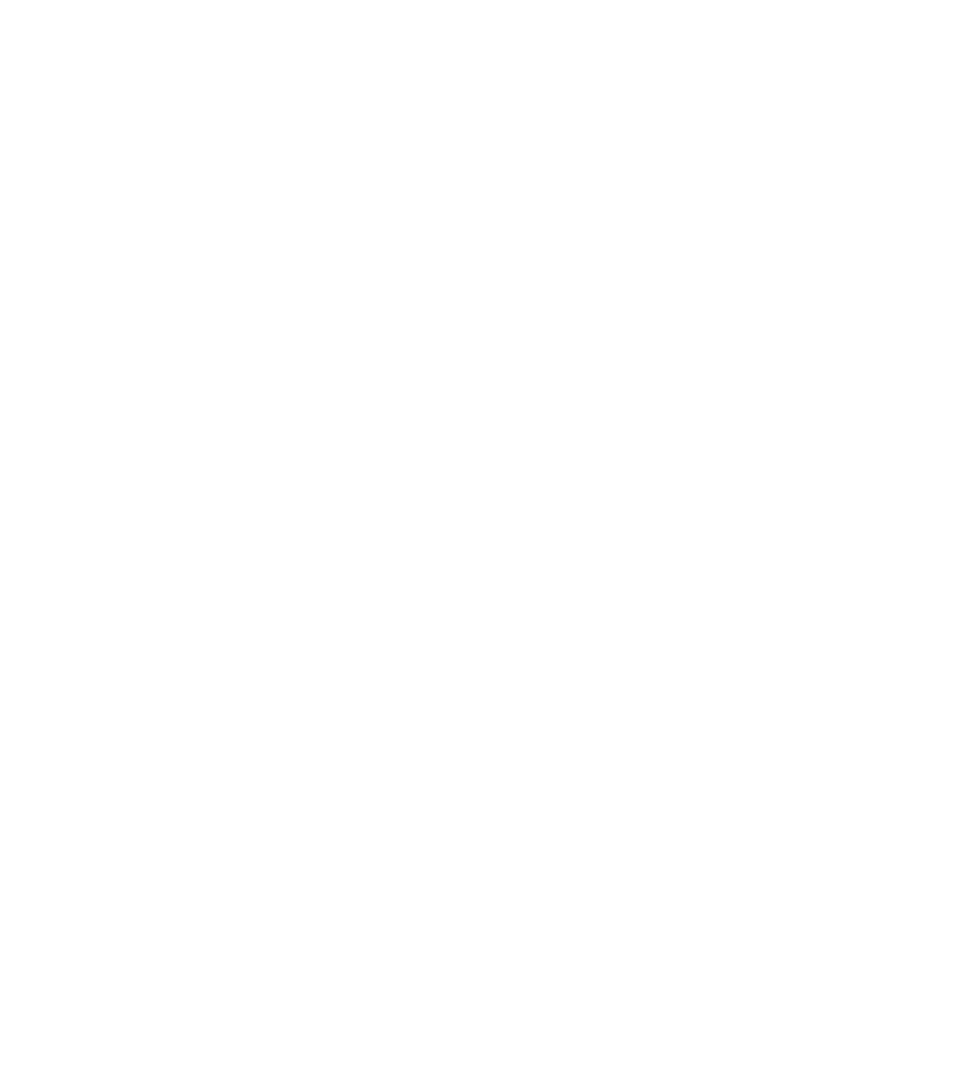
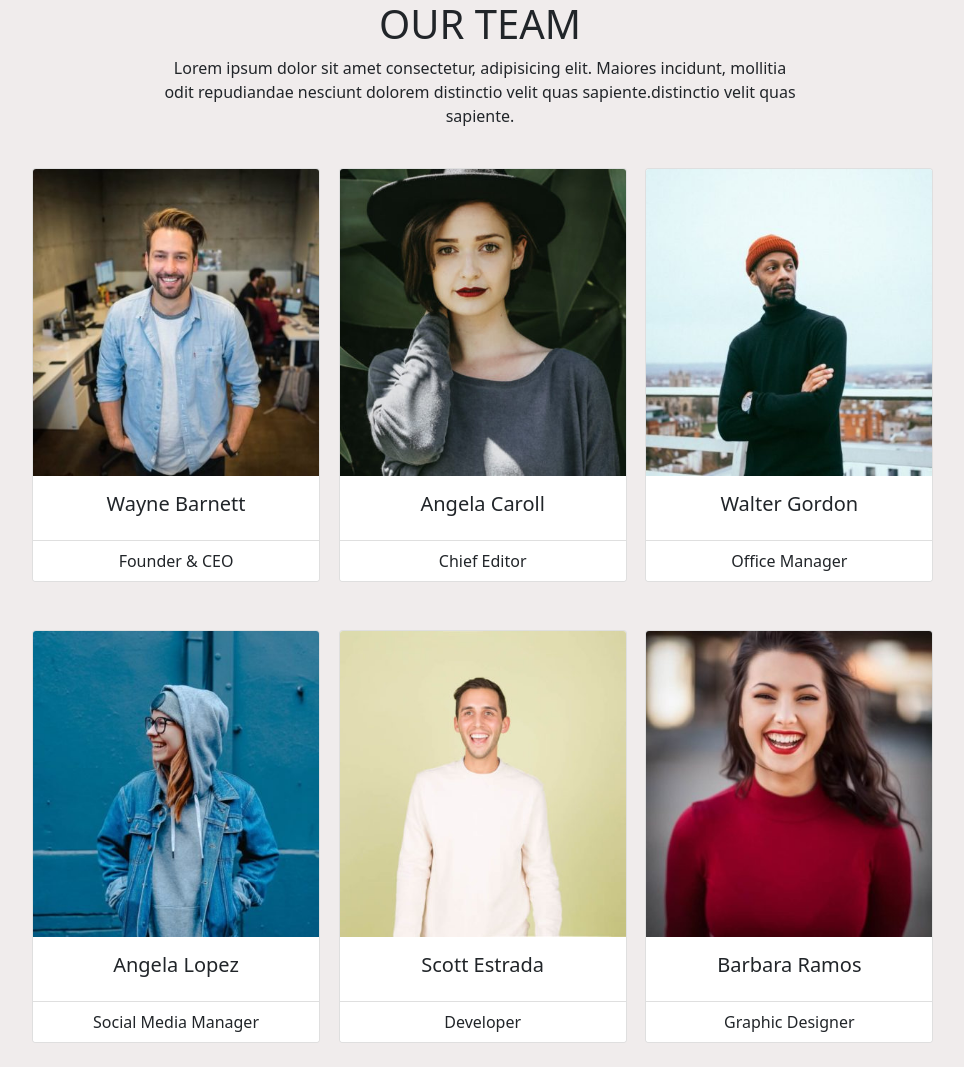
Before and after one commit to AbdelhamidAyadi/js-our-team, a plain HTML site: page index.html in a window 1280 px wide. Shown: the whole page, without its empty margins (160-1124 px from the left). Before the commit the page ends 800 px from the top, so only its background shows below. Drawn offline with nearby package versions, Linux system fonts and the light colour scheme.

Commit message:
Final commit.

```diff
--- /dev/null
+++ b/asset/css/style.css
@@ -0,0 +1,6 @@
+.container_costum{
+    margin: 0 15%;
+}
+body{
+    background-color: rgb(240, 236, 236);
+}
--- a/asset/js/main.js
+++ b/asset/js/main.js
@@ -0,0 +1,51 @@
+let team = [{
+        'name': 'Wayne Barnett',
+        'role': 'Founder & CEO',
+        'picture': 'wayne-barnett-founder-ceo.jpg'
+    },
+    {
+        'name': 'Angela Caroll',
+        'role': 'Chief Editor',
+        'picture': 'angela-caroll-chief-editor.jpg'
+    },
+    {
+        'name': 'Walter Gordon',
+        'role': 'Office Manager',
+        'picture': 'walter-gordon-office-manager.jpg'
+    },
+    {
+        'name': 'Angela Lopez',
+        'role': 'Social Media Manager',
+        'picture': 'angela-lopez-social-media-manager.jpg'
+    },
+    {
+        'name': 'Scott Estrada',
+        'role': 'Developer',
+        'picture': 'scott-estrada-developer.jpg'
+    },
+    {
+        'name': 'Barbara Ramos',
+        'role': 'Graphic Designer',
+        'picture': 'barbara-ramos-graphic-designer.jpg'
+    },
+
+];
+
+for (var key in team) {
+    document.getElementById("container").innerHTML += `
+    <div class="col text-center py-4  " >
+    <div class="card mx-auto" style="width: 18rem;">
+            <img src="./asset/img/${team[key]["picture"]}" class="card-img-top" alt="...">
+            <div class="card-body">
+              <h5 class="card-title">${team[key]["name"]}</h5>
+            </div>
+            <ul class="list-group list-group-flush">
+              <li class="list-group-item">${team[key]["role"]}</li>
+
+            </ul>
+
+          </div>
+    </div>
+          `
+
+}
--- a/index.html
+++ b/index.html
@@ -1,13 +1,36 @@
 <!DOCTYPE html>
 <html lang="en">
+
 <head>
     <meta charset="UTF-8">
     <meta http-equiv="X-UA-Compatible" content="IE=edge">
     <meta name="viewport" content="width=device-width, initial-scale=1.0">
+    <link href="https://cdn.jsdelivr.net/npm/bootstrap@5.1.3/dist/css/bootstrap.min.css" rel="stylesheet"
+        integrity="sha384-1BmE4kWBq78iYhFldvKuhfTAU6auU8tT94WrHftjDbrCEXSU1oBoqyl2QvZ6jIW3" crossorigin="anonymous">
+    <link rel="stylesheet" href="./asset/css/style.css">
     <title>Our Team</title>
 </head>
+
 <body>
 
-    <script type="text/javascript" src="./asset/js/main.js" ></script>
+    <header class="text-center">
+        <h1 class="text-uppercase">Our Team</h1>
+        <p class="w-50 mx-auto">Lorem ipsum dolor sit amet consectetur, adipisicing elit. Maiores incidunt, mollitia odit repudiandae nesciunt dolorem distinctio velit quas sapiente.distinctio velit quas sapiente.</p>
+
+    </header>
+    <main>
+       <div class="container_costum">
+        <div id="container" class="row row-cols-3 d-flex justify-content-center">
+
+        </div>
+       </div>
+    </main>
+
+
+    <script src="https://cdn.jsdelivr.net/npm/bootstrap@5.1.3/dist/js/bootstrap.bundle.min.js"
+        integrity="sha384-ka7Sk0Gln4gmtz2MlQnikT1wXgYsOg+OMhuP+IlRH9sENBO0LRn5q+8nbTov4+1p" crossorigin="anonymous">
+    </script>
+    <script type="text/javascript" src="./asset/js/main.js"></script>
 </body>
+
 </html>
```
